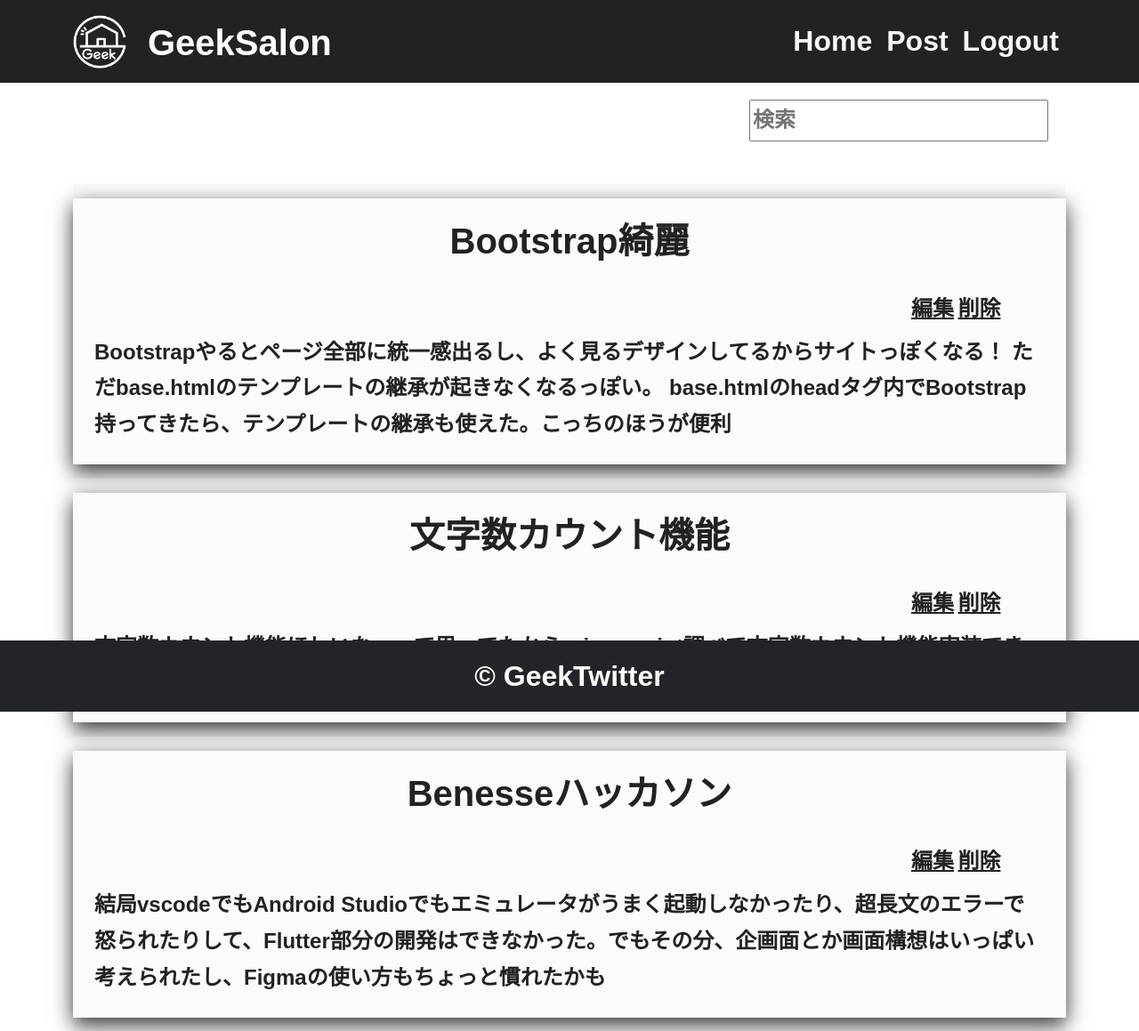
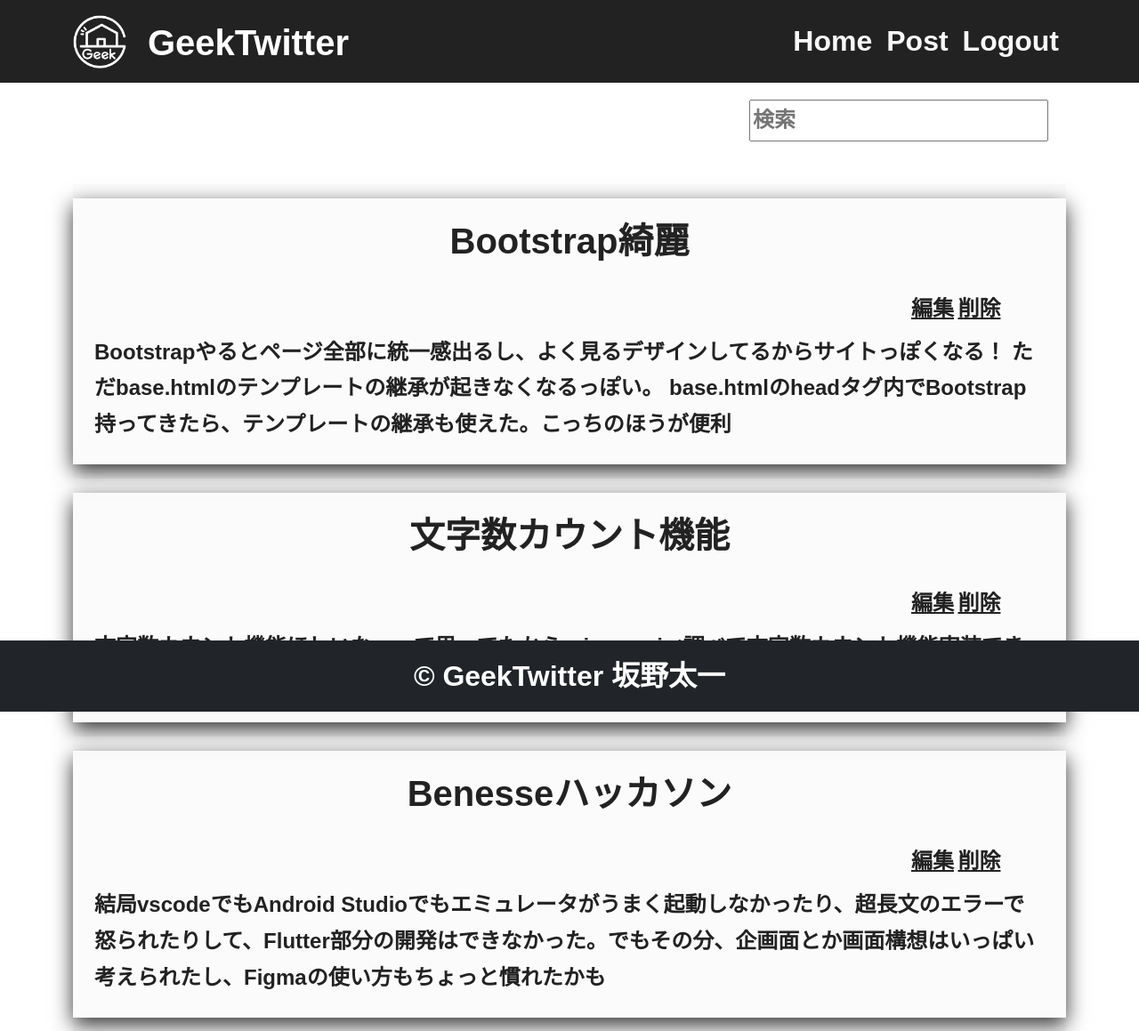
Before and after one commit to BannoTaichi/GeekTwitter, a Flask app: page /index in a window 1280 px wide. Shown: the top 1159 px of the page at 89% size. Run offline with Flask 3, Linux system fonts and the light colour scheme; a user stored in the database is signed in; some libraries are stand-ins or nearby versions.

Commit message:
Appearance Correction

```diff
--- a/templates/base.html
+++ b/templates/base.html
@@ -111,8 +111,8 @@
     <!-- nav bar -->
     <nav class="navbar navbar-expand-lg bg-body-tertiary py-2 fixed-top">
         <div class="container">
-          <img src="images/GeekSalon.jpg" style="height: 60px;">
-          <a class="navbar-brand text-white pt-3 px-4" href="/index"><h2>GeekSalon</h2></a>
+          <img src="./images/GeekSalon.jpg" style="height: 60px;">
+          <a class="navbar-brand text-white pt-3 px-4" href="/index"><h2>GeekTwitter</h2></a>
           <button class="navbar-toggler" type="button" data-bs-toggle="collapse" data-bs-target="#navbarNav" aria-controls="navbarNav" aria-expanded="false" aria-label="Toggle navigation">
             <span class="navbar-toggler-icon"></span>
           </button>
@@ -142,7 +142,7 @@
 
     <!-- footer -->
     <footer class="d-flex justify-content-center fixed-bottom bg-dark text-white footer">
-        <div><b>© GeekTwitter</b></div>
+        <div><b>© GeekTwitter 坂野太一</b></div>
     </footer>
 </body>
 </html>
--- a/templates/create.html
+++ b/templates/create.html
@@ -3,7 +3,7 @@
 
 <div class="container">
     <form action="/create" method = "POST">
-        <br><label for = "title" class="form-label">タイトル</label>
+        <br><label for = "title" class="form-label my-3">タイトル</label>
         <input type="text" name = "title" class="form-control">
         <br><label for="body" class="form-label">内容</label>
         <textarea name="body" class="form-control" id="body" rows="5" oninput="countCharacters()"></textarea>
```
Also changed, not shown: README.md, instance/test.db.
